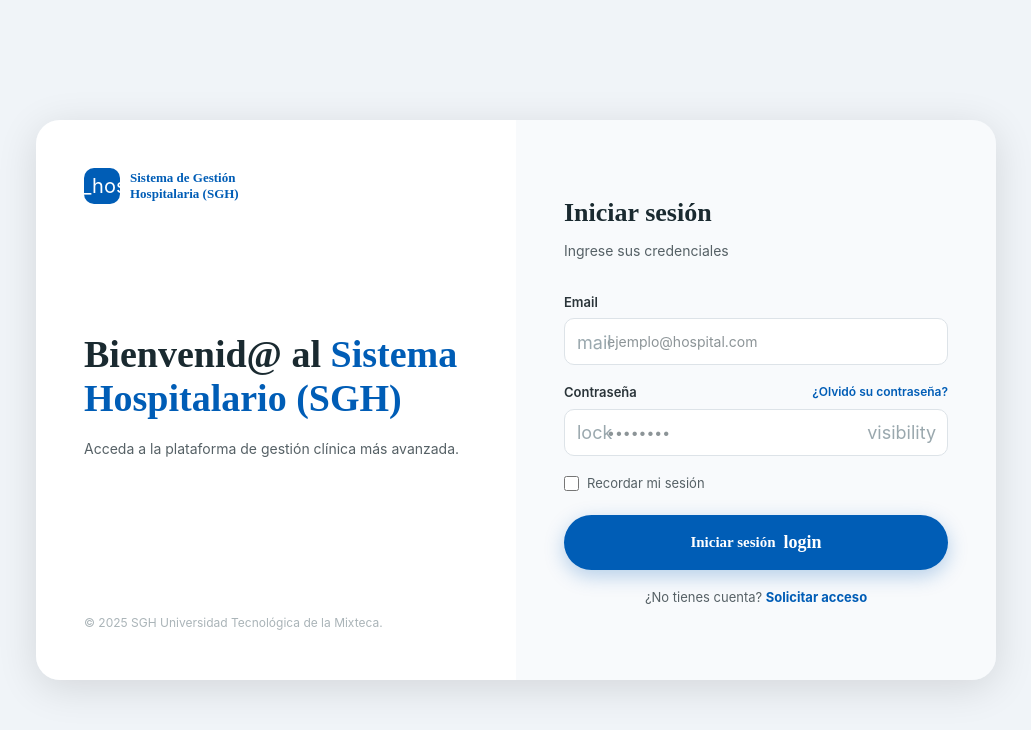
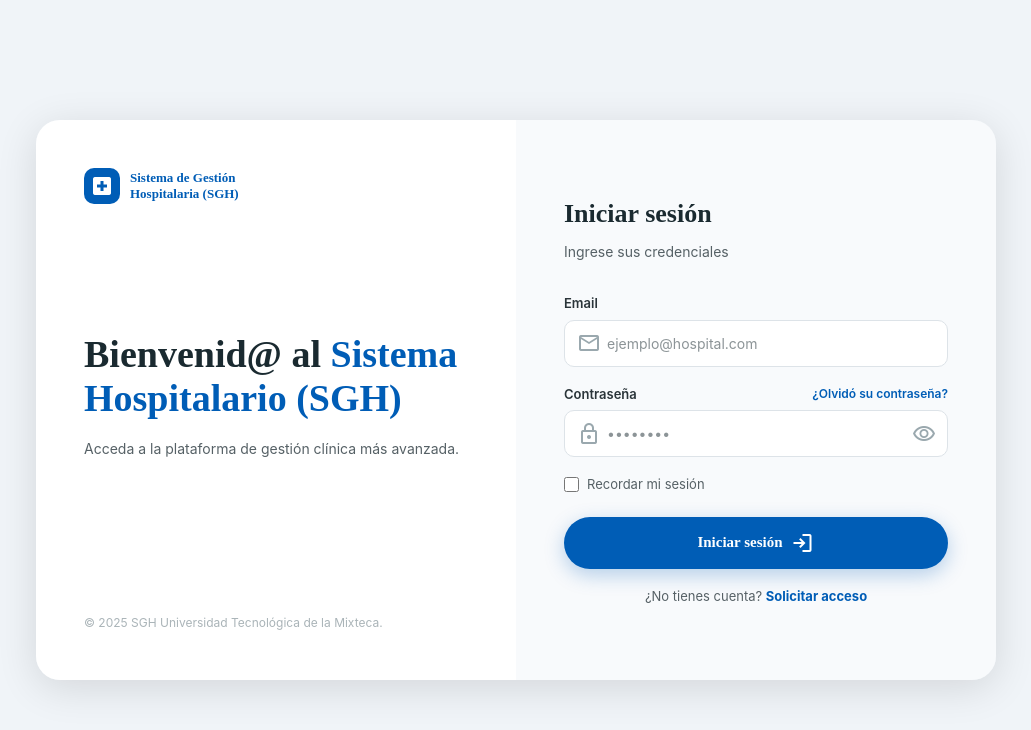
Before and after one commit to DiegoMendozaMateo/Desarrollo-equipo1, a Next.js app: page / in a window 1280 px wide. Shown: the top 730 px of the page, without its empty margins (124-1155 px from the left). Built offline with nearby package versions, Linux system fonts and the light colour scheme.

Commit message:
Add Google Fonts link to layout component

```diff
--- a/app/layout.tsx
+++ b/app/layout.tsx
@@ -27,7 +27,16 @@ export default function RootLayout({
       lang="en"
       className={`${geistSans.variable} ${geistMono.variable} h-full antialiased`}
     >
-      <body className="min-h-full flex flex-col">{children}</body>
+      <head>
+        <link
+          href="https://fonts.googleapis.com/css2?family=Material+Symbols+Outlined"
+          rel="stylesheet"
+        />
+      </head>
+
+      <body className="min-h-full flex flex-col">
+        {children}
+      </body>
     </html>
   );
 }
```
